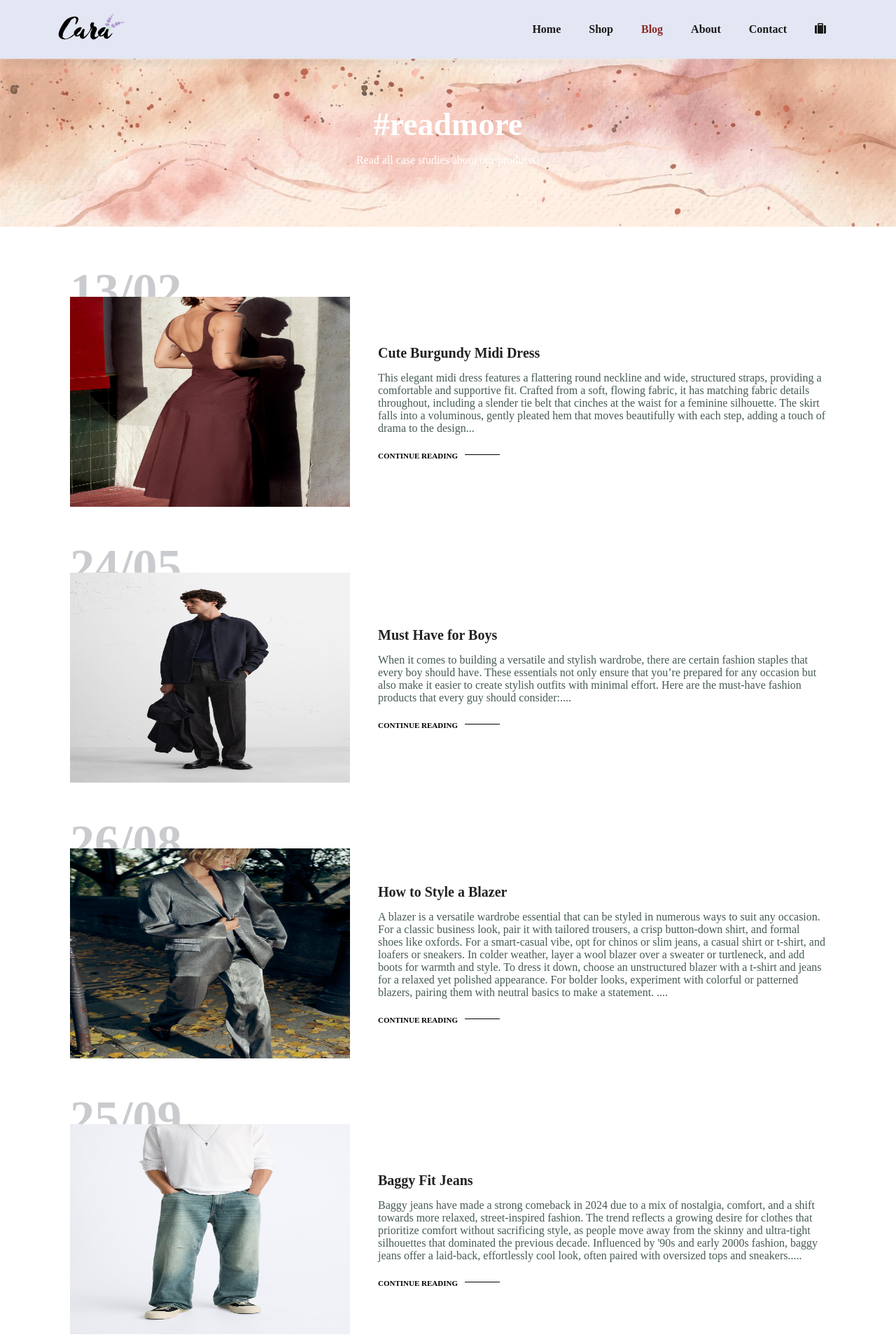
After one commit to rinesaorllani/ROA_Clothing, a PHP site: page /Blog.html in a window 1280 px wide. The commit adds this page. Shown: the top 1920 px of the page at 70% size. Run offline with PHP 8.4, Linux system fonts and the light colour scheme.

Commit message:
Add Blog page

```diff
--- /dev/null
+++ b/Blog.html
@@ -0,0 +1,170 @@
+
+<!DOCTYPE html>
+<html lang="en">
+<head>
+    <meta charset="UTF-8">
+    <meta name="viewport" content="width=device-width, initial-scale=1.0">
+    <title>E commerce project</title>
+    <link rel="stylesheet" href="https://cdnjs.cloudflare.com/ajax/libs/font-awesome/6.0.0/css/all.min.css">
+    <link rel="stylesheet" href="style.css">
+</head>
+
+<body>
+    <section id="header">
+        <a href="#"><img src= "imgweb/logo/logo.png" class ="logo" alt=""></a>
+        <div>
+            <ul id="navbar">
+                <li><a href="index.html">Home</a></li>
+                <li><a href="shop.html">Shop</a></li>
+                <li><a class="active" href="blog.html">Blog</a></li>
+                <li><a href="about.html">About</a></li>
+                <li><a href="contact.us">Contact</a></li>
+                <li><a href="cart.html"><i class="fa-solid fa-suitcase"></i></a></li>
+
+
+            </ul>
+        </div>
+    </section>
+
+    <section id="page-header"  style="background-image: url(imgweb/Banner/b8.jpg);">
+
+        <h2>#readmore</h2>
+
+        <p>Read all case studies about our products!</p>
+
+    </section>
+
+    <section id="blog">
+        <div class="blog-box">
+            <div class="blog-img">
+                <img src="imgweb/Products/fb1.jpg">
+
+            </div>
+            <div class="blog-details">
+                <h4> Cute Burgundy Midi Dress</h4>
+                <p>This elegant midi dress features a flattering round neckline and wide, structured straps, providing a comfortable
+                     and supportive fit. Crafted from a soft, flowing fabric, it has matching fabric details throughout, including a
+                      slender tie belt that cinches at the waist for a feminine silhouette. The skirt falls into a voluminous, gently
+                       pleated hem that moves beautifully with each step, adding a touch of drama to the design...</p>
+                       <a href="#"> CONTINUE READING</a>
+            </div>
+            <h1>13/02</h1>
+        </div>
+        <div class="blog-box">
+            <div class="blog-img">
+                <img src="imgweb/Products/fb2.jpg">
+
+            </div>
+            <div class="blog-details">
+                <h4> Must Have for Boys</h4>
+                <p>
+                    When it comes to building a versatile and stylish wardrobe, there are certain fashion
+                    staples that every boy should have. These essentials not only ensure that you’re prepared
+                    for any occasion but also make it easier to create stylish outfits
+                    with minimal effort. Here are the must-have fashion products that every guy should consider:....</p>
+                       <a href="#"> CONTINUE READING</a>
+            </div>
+            <h1>24/05</h1>
+
+        </div>
+        <div class="blog-box">
+            <div class="blog-img">
+                <img src="imgweb/Products/fb3.jpg">
+
+            </div>
+            <div class="blog-details">
+                <h4> How to Style a Blazer</h4>
+                <p>A blazer is a versatile wardrobe essential that can be styled in numerous ways to suit any occasion. For a classic
+                     business look, pair it with tailored trousers, a crisp button-down shirt, and formal shoes like oxfords. For a smart-casual
+                      vibe, opt for chinos or slim jeans, a casual shirt or t-shirt, and loafers or sneakers. In colder weather, layer a wool blazer
+                       over a sweater or turtleneck, and add boots for warmth and style. To dress it down, choose an unstructured blazer with a t-shirt
+                        and jeans for a relaxed yet polished appearance. For bolder looks,
+                     experiment with colorful or patterned blazers, pairing them with neutral basics to make a statement. ....</p>
+                       <a href="#"> CONTINUE READING</a>
+            </div>
+            <h1>26/08</h1>
+
+        </div>
+        <div class="blog-box">
+            <div class="blog-img">
+                <img src="imgweb/Products/fb4.jpg">
+
+            </div>
+            <div class="blog-details">
+                <h4> Baggy Fit Jeans</h4>
+                <p>Baggy jeans have made a strong comeback in 2024 due to a mix of nostalgia, comfort, and a shift towards more relaxed,
+                     street-inspired fashion. The trend reflects a growing desire for clothes that prioritize comfort without sacrificing
+                      style, as people move away from the skinny and ultra-tight silhouettes that dominated the previous decade. Influenced by
+                       '90s and early 2000s fashion,
+                     baggy jeans offer a laid-back, effortlessly cool look, often paired with oversized tops and sneakers.....</p>
+                       <a href="#"> CONTINUE READING</a>
+            </div>
+            <h1>25/09</h1>
+
+        </div>
+    </section>
+
+
+    <section id="pagination"style="section-p1">
+        <a href="#1">1</a>
+        <a href="#1">2</a>
+        <a href="#1"><i class="fa-solid fa-arrow-right"></i></a>
+
+    </section>
+
+    <section id="newsletter" class="section-p1 section-m1">
+        <div class="newstext">
+            <h4>SignUp for NewsLetters</h4>
+            <p>Get E-mail updates about our latest shop and <span>special offers</span>.</p>
+        </div>
+        <div class="form">
+            <input type="text" placeholder="Your email address">
+            <button class="normal">Sign Up</button>
+
+        </div>
+    </section>
+
+    <footer class="section-p1">
+    <div class="col">
+        <img class="logo"src="imgweb/logo/logo.png" alt="">
+        <h4>Contact</h4>
+        <p><strong>Address:</strong>712 Wellington Road, Street 32, San Francicko</p>
+        <p><strong>Phone:</strong>+349 555 333 555 333 222</p>
+        <p><strong>Hours:</strong>10:00-22:00,Mon-Sat</p>
+        </div>
+
+        <div class ="col">
+            <h4>About</h4>
+            <a href="#">About Us</a>
+            <a href="#">Delivery information</a>
+            <a href="#">Privacy Policy</a>
+            <a href="#">Terms & Conditions</a>
+            <a href="#">Contact Us</a>
+        </div>
+
+        <div class="col">
+            <h4>My Account</h4>
+            <a href="#">Sign In</a>
+            <a href="#">View Cart</a>
+            <a href="#">My Wishlist</a>
+            <a href="#">Track My Order</a>
+            <a href="#">Help</a>
+        </div>
+
+        <div class="col install">
+        <h4>Install App</h4>
+        <p>From App Store or Google Play</p>
+        <div class="row">
+            <img src="imgweb/logo/appstore.jpg" alt="">
+            <img src="imgweb/logo/googleplay.jpg" alt="">
+        </div>
+        <p>Secures Payment Getways</p>
+        <img src="imgweb/Pay/visa.png"alt="">
+    </div>
+
+
+    </footer>
+
+    <script src ="script.js"></script>
+</body>
+</html>
--- a/S-prooducts.html
+++ b/S-prooducts.html
@@ -26,7 +26,7 @@
         </div>
     </section>
 
-   <section id="prodetails" style= "section-p1">
+   <section id="prodetails" style ="section-p1">
     <div class="single-pro-image">
         <img src="imgweb/Products/pr1.jpg" width="100%" id="MainImg">
         <div class="small-img-group">
@@ -79,7 +79,7 @@
              <span>Zara</span>
              <h5>BELTED BOX PLEAT DRESS</h5>
              <div class="star">
-                 <i class="fas fa-star" style="color:goldenrod"></i>
+                 <i class="fas fa-star" style="color:   goldenrod;"></i>
                  <i class="fas fa-star" style="color: goldenrod;"></i>
                  <i class="fas fa-star" style="color: goldenrod;"></i>
                  <i class="fas fa-star" style="color: goldenrod;"></i>
--- a/style.css
+++ b/style.css
@@ -350,3 +350,50 @@ footer a:hover{
 #prodetails .single-pro-details span{
     line-height: 25px;
 }
+#blog{
+    padding: 100px 100px 0 100px;
+}
+#blog .blog-img img{
+    width: 400px;
+    height: 300px;
+    margin-right: 40px;
+}
+#blog .blog-box{
+    display: flex;
+    align-items: center;
+    width: 100%;
+    position: relative;
+    padding-bottom: 90px;
+}
+#blog .blog-details a{
+    text-decoration: none;
+    font-size: 11px;
+    color: black;
+    font-weight: 700;
+    position: relative;
+}
+#blog .blog-details a::after{
+    content: "";
+    width: 50px;
+    height: 1px;
+    background-color: black;
+    position: absolute;
+    top: 4px;
+    right: -60px;
+}
+#blog .blog-details a:hover{
+    color: rgb(138, 40, 40);
+    transition: 0.3s;
+}
+#blog .blog-details a:hover::after{
+    background-color: rgb(138, 40, 40);
+}
+#blog .blog-box h1{
+    position: absolute;
+    top: -40px;
+    left: 0;
+    font-size: 70px;
+    font-weight: 700;
+    color: #c9cbce;
+    z-index: -9;
+}
```
Also changed, not shown: imgweb/Banner/b8.jpg (added), imgweb/Products/fb1.jpg (added), imgweb/Products/fb2.jpg (added), imgweb/Products/fb3.jpg (added), imgweb/Products/fb4.jpg (added).
